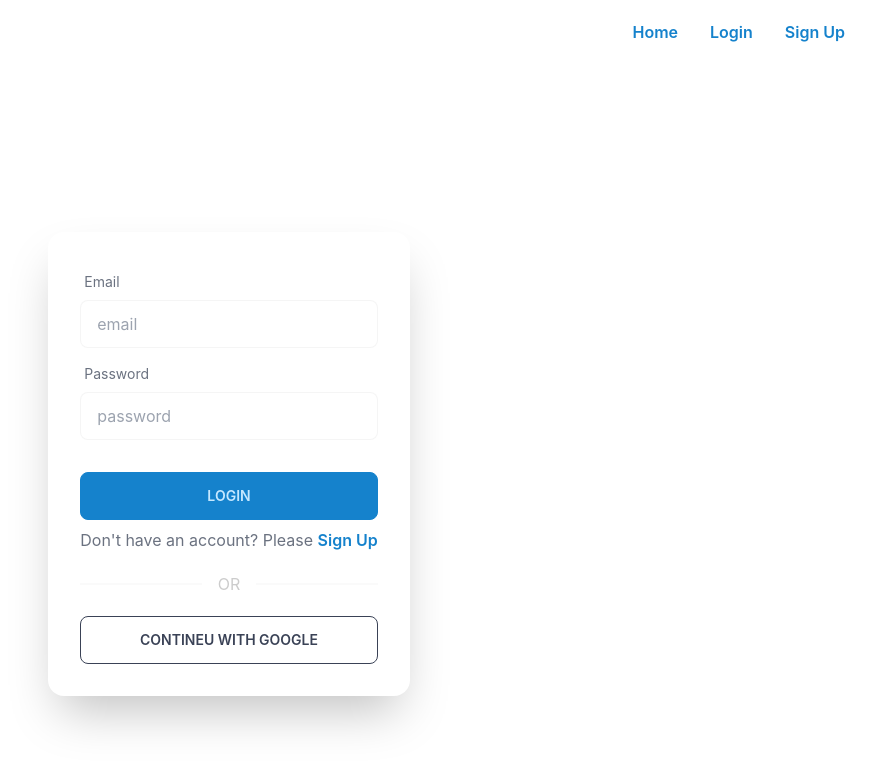
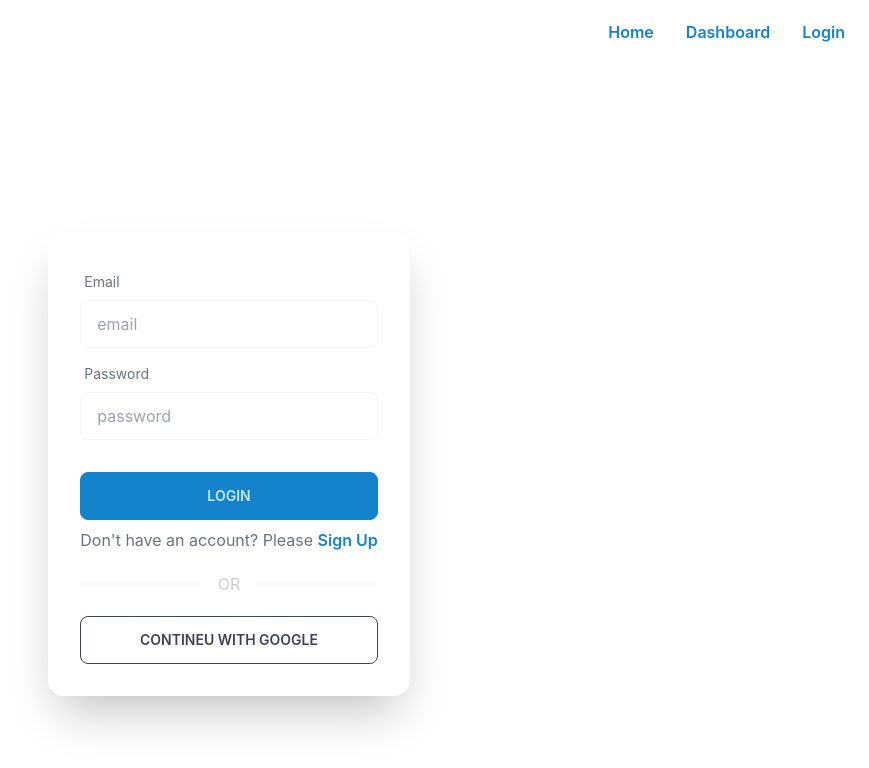
Before and after one commit to md-mahin-islam-mahi/Comfort-Life-Client, a React (Create React App) app: page /login in a window 1280 px wide. Shown: the top 768 px of the page, without its empty margins (411-1280 px from the left). Built offline with nearby package versions, Linux system fonts and the light colour scheme; no server answers.

Commit message:
added login and logout method

```diff
--- a/package.json
+++ b/package.json
@@ -11,6 +11,7 @@
     "react": "^18.2.0",
     "react-dom": "^18.2.0",
     "react-hook-form": "^7.39.5",
+    "react-hot-toast": "^2.4.0",
     "react-router-dom": "^6.4.3",
     "react-scripts": "5.0.1",
     "web-vitals": "^2.1.4"
--- /dev/null
+++ b/src/Components/Dashboard/Dashboard.js
@@ -0,0 +1,11 @@
+import React from 'react';
+
+const Dashboard = () => {
+    return (
+        <div>
+
+        </div>
+    );
+};
+
+export default Dashboard;
--- a/src/Components/Pages/Login/Login.js
+++ b/src/Components/Pages/Login/Login.js
@@ -1,27 +1,41 @@
-import React from 'react';
+import React, { useContext } from 'react';
 import { useForm } from 'react-hook-form';
-import { Link } from 'react-router-dom';
+import { Link, useNavigate } from 'react-router-dom';
+import { AuthContext } from '../../../Context/AuthProvider';
+import toast from 'react-hot-toast';
 
 const Login = () => {
+    const { register, handleSubmit, formState: { errors } } = useForm();
+    const { signIn } = useContext(AuthContext);
+    const navigateTo = useNavigate();
 
-    const {register, handleSubmit, formState: {errors}} = useForm();
+    const loginUser = data => {
+        signIn(data.email, data.password)
+        .then(result => {
+            console.log(result)
+        })
+        .catch(errors => console.log(errors));
+        toast.success("Login successful")
+        navigateTo('/');
+    }
 
     return (
         <div className="hero min-h-screen">
             <div className="hero-content flex-col">
                 <div className="card flex-shrink-0 w-full min-h-96 max-w-sm shadow-2xl">
+                    <form onSubmit={handleSubmit(loginUser)}>
                         <div className="card-body">
                             <div className="form-control">
                                 <label className="label">
                                     <span className="label-text text-gray-500">Email</span>
                                 </label>
-                            <input type="text" placeholder="email" className="input input-bordered text-black" {...register("email", { required: true })}/>
+                                <input type="text" placeholder="email" className="input input-bordered text-black" {...register("email", { required: true })} />
                             </div>
                             <div className="form-control">
                                 <label className="label">
                                     <span className="label-text text-gray-500">Password</span>
                                 </label>
-                            <input type="password" placeholder="password" className="input input-bordered text-black" {...register("password", { required: true })}/>
+                                <input type="password" placeholder="password" className="input input-bordered text-black" {...register("password", { required: true })} />
                             </div>
                             <div className="form-control mt-6">
                                 <input className='btn btn-primary' type="submit" value="Login" />
@@ -32,6 +46,7 @@ const Login = () => {
                                 <button className='btn btn-accent btn-outline w-full'>Contineu with Google</button>
                             </div>
                         </div>
+                    </form>
                 </div>
             </div>
         </div>
--- a/src/Components/Pages/Signup/Signup.js
+++ b/src/Components/Pages/Signup/Signup.js
@@ -2,6 +2,7 @@ import React, { useContext, useState } from 'react';
 import { useForm } from 'react-hook-form';
 import { Link, useNavigate } from 'react-router-dom';
 import { AuthContext } from '../../../Context/AuthProvider';
+import toast from 'react-hot-toast';
 
 const Signup = () => {
     const [userType, setUserType] = useState('buyer');
@@ -28,6 +29,7 @@ const Signup = () => {
             console.log(user);
         })
         .catch(err => console.error(err));
+        toast.success("User created successfully");
         navigate("/");
 
         fetch('http://localhost:5000/users', {
--- a/src/Components/Shared/Header/Header.js
+++ b/src/Components/Shared/Header/Header.js
@@ -1,12 +1,22 @@
-import React from 'react';
+import React, { useContext } from 'react';
 import { Link } from 'react-router-dom';
+import { AuthContext } from '../../../Context/AuthProvider';
 
 const Header = () => {
+    const {user, signOutUser} = useContext(AuthContext);
+
+    const signOut = () => {
+        signOutUser()
+        .then(() => {})
+        .catch(() => {})
+    }
     const navbarItems =
     <>
         <li><Link to="/">Home</Link></li>
-        <li><Link to="/login">Login</Link></li>
-        <li><Link to="/signup">Sign Up</Link></li>
+        <li><Link to="/dashboard">Dashboard</Link></li>
+        {
+            user?.uid ? <li><p onClick={signOut}>Log Out</p></li> : <li><Link to="/login">Login</Link></li>
+        }
     </>
     return (
         <div className="navbar bg-base-100">
--- a/src/Context/AuthProvider.js
+++ b/src/Context/AuthProvider.js
@@ -9,20 +9,19 @@ const AuthProvider = ({ children }) => {
     const [user, setUser] = useState("");
     const [loader, setLoader] = useState(true);
 
+    //* Create a new user;
     const createUser = (email, password) => {
         setLoader(true);
         return createUserWithEmailAndPassword(auth, email, password);
     }
 
+    //* sign in method;
     const signIn = (email, password) => {
         setLoader(true);
         return signInWithEmailAndPassword(auth, email, password);
     }
 
-    const updateUser = (userInfo) => {
-        return updateProfile(auth.currentUser, userInfo)
-    }
-
+    //* sign out method;
     const signOutUser = () => {
         setLoader(true);
         return signOut(auth);
@@ -39,7 +38,6 @@ const AuthProvider = ({ children }) => {
     const authInfo = {
         user,
         createUser,
-        updateUser,
         signIn,
         signOutUser,
         loader
--- a/src/Routes/Common/Routes.js
+++ b/src/Routes/Common/Routes.js
@@ -1,4 +1,5 @@
 import { createBrowserRouter } from "react-router-dom";
+import Dashboard from "../../Components/Dashboard/Dashboard";
 import Home from "../../Components/Pages/Home/Home";
 import Login from "../../Components/Pages/Login/Login";
 import Signup from "../../Components/Pages/Signup/Signup";
@@ -20,6 +21,10 @@ const router = createBrowserRouter([
             {
                 path: "/signup",
                 element: <Signup></Signup>
+            },
+            {
+                path: "/dashboard",
+                element: <Dashboard></Dashboard>
             }
         ]
     }
--- a/src/index.js
+++ b/src/index.js
@@ -4,12 +4,14 @@ import './index.css';
 import App from './App';
 import reportWebVitals from './reportWebVitals';
 import AuthProvider from './Context/AuthProvider';
+import { Toaster } from 'react-hot-toast';
 
 const root = ReactDOM.createRoot(document.getElementById('root'));
 root.render(
   <React.StrictMode>
     <AuthProvider>
       <App />
+      <Toaster />
     </AuthProvider>
   </React.StrictMode>
 );
```
Also changed, not shown: 1 other file (tests, documents, lock files or other folders). Lines whose indentation alone changed are shown as unchanged.
